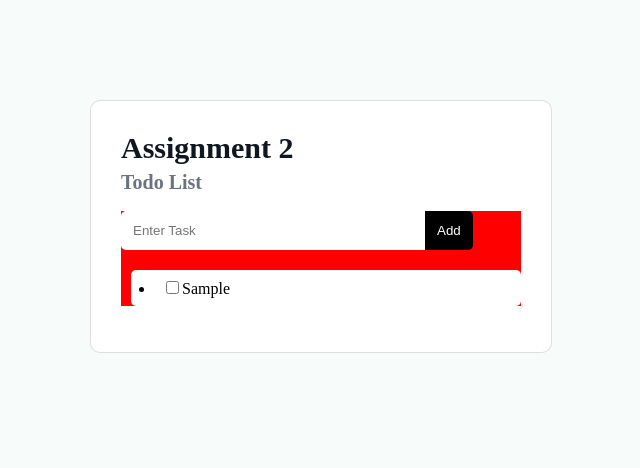
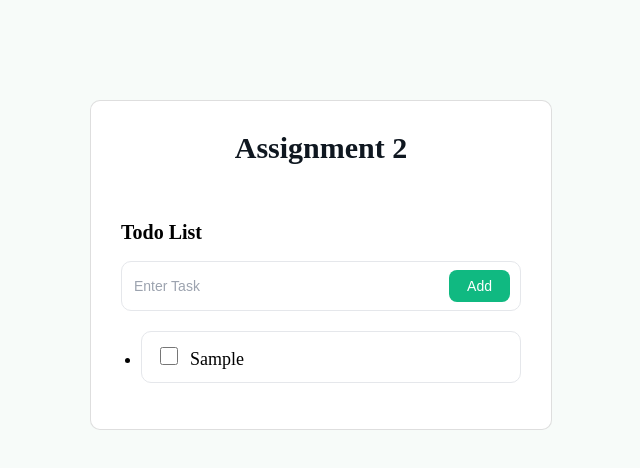
Before and after one commit to panchalvraj10-hub/tutedude-react-assignment-2, a React (Create React App) app: page / in a window 1280 px wide. Both pictures are taken after typing "Sample" into the empty fields and a click on the button "Add". Shown: the top 468 px of the page, without its empty margins (319-959 px from the left). Built offline with nearby package versions, Linux system fonts and the light colour scheme.

Commit message:
ui changed

```diff
--- a/src/App.css
+++ b/src/App.css
@@ -12,65 +12,82 @@ body {
     border: 1px solid #00000021;
 }
 
-.main h1{
-    text-align: left;
+.main h1 {
+    text-align: center;
     color: #0F1720;
     height: 20px;
     margin-top: 0px;
+    padding-bottom: 50px;
     font-size: 30px;
 }
 
 
-.main h2{
+.main h2 {
     text-align: left;
-    color: #6B7280;
+    color: #000000;
     font-size: 20px;
 }
 
-.box {
-    background-color: red;
-    text-align: left;
+.textbox {
+    display: flex;
+    align-items: center;
+    gap: 10px;
+    border: 1px solid #e5e7eb;
+    border-radius: 10px;
+    padding: 8px 10px;
+    background: #ffffff;
 }
 
-.box input[type="text"], .box input:not([type="checkbox"]) {
-    padding: 12px;
-    border:none;
-    border-radius: 5px 0px 0px 5px;
-    width: 70%;
+.textbox input {
+    flex: 1;
+    border: none;
     outline: none;
+    font-size: 14px;
+    color: #000000;
 }
 
-.box button{
-    background-color: black;
-    cursor: pointer;
-    padding: 12px;
-    border-radius: 0px 5px 5px 0px;
-    border:none;
-    color: white;
+.textbox input::placeholder {
+    color: #9ca3af;
 }
 
-.box button:hover{
-    background-color: #1f2937;
+.textbox button {
+    background-color: #10b981;
+    color: white;
+    border: none;
+    padding: 8px 18px;
+    border-radius: 8px;
+    font-size: 14px;
+    cursor: pointer;
+}
+
+.textbox button:hover {
+    background-color: #000000;
 }
 
 .display {
-    padding-left: 10px;
     margin-top: 20px;
-
-}
-.display li {
-    list-style-position: inside;
-    text-align: left;
-    gap: 10px;
-    padding: 8px 8px;
-    margin-bottom: 8px;
-    border-radius: 5px;
-    color: black;
-    background-color: white;
+    padding-left: 20px;
 }
 
-.display input[type="checkbox"] {
-    margin-left: 5px;
+.display li {
+    list-style-type: disc;
+    list-style-position: outside;
+    margin-bottom: 12px;
+    background: #ffffff;
+    padding: 12px 14px;
+    border: 1px solid #e5e7eb;
+    border-radius: 10px;
+}
+
+.display li input[type="checkbox"] {
+    width: 18px;
+    height: 18px;
+    accent-color: #10b981;
     cursor: pointer;
-    accent-color: #4caf50;
+    margin-right: 12px;
 }
+
+.task-text {
+    font-size: 18px;
+    color: #000000;
+}
--- a/src/components/Todolist.js
+++ b/src/components/Todolist.js
@@ -18,14 +18,16 @@ function ListApp() {
   };
 
   return (
-    <div className="box">
-      <input
+    <div>
+      <div className="textbox">
+        <input
         value={input} // get input from user
         onChange={(e) => setInput(e.target.value)} // to update input status when user write something
         placeholder="Enter Task"
       />
 
       <button onClick={addList}>Add</button> {/* to add the task to list entered by user*/}
+      </div>
 
       <ul className="display">
         {list.map((item, index) => ( //check all tasks one by one
@@ -39,7 +41,7 @@ function ListApp() {
                   )
                 )}
             />
-            {item} {/* to display task list */}
+            <span className="task-text">{item}</span> {/* to display task list */}
           </li>
         ))}
       </ul>
```
